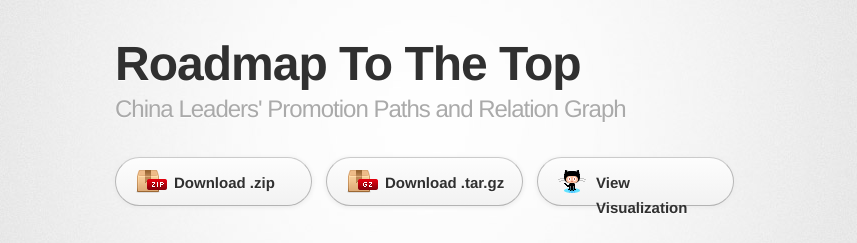
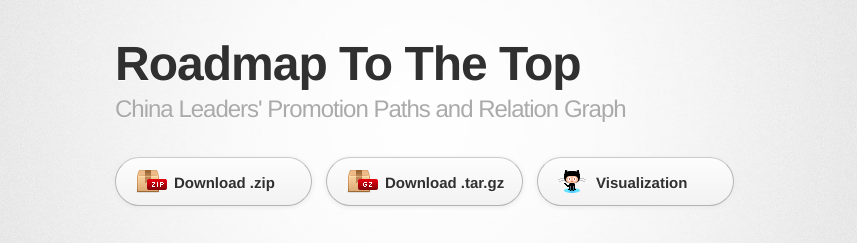
Before and after one commit to shujianbu/Roadmap_To_Top, a plain HTML site: page index.html in a window 1280 px wide. Shown: the top 243 px of the page, without its empty margins (215-1072 px from the left). Drawn offline with Linux system fonts and the light colour scheme; a web font is replaced by a local one.

Commit message:
small change

```diff
--- a/index.html
+++ b/index.html
@@ -25,7 +25,7 @@
         <section id="downloads" class="clearfix">
           <a href="https://github.com/shujianbu/Roadmap_To_Top/zipball/master" id="download-zip" class="button"><span>Download .zip</span></a>
           <a href="https://github.com/shujianbu/Roadmap_To_Top/tarball/master" id="download-tar-gz" class="button"><span>Download .tar.gz</span></a>
-          <a href="visualization.html" id="view-on-github" class="button"><span>View Visualization</span></a>
+          <a href="visualization.html" id="view-on-github" class="button"><span>Visualization</span></a>
         </section>
 
         <hr>
```
